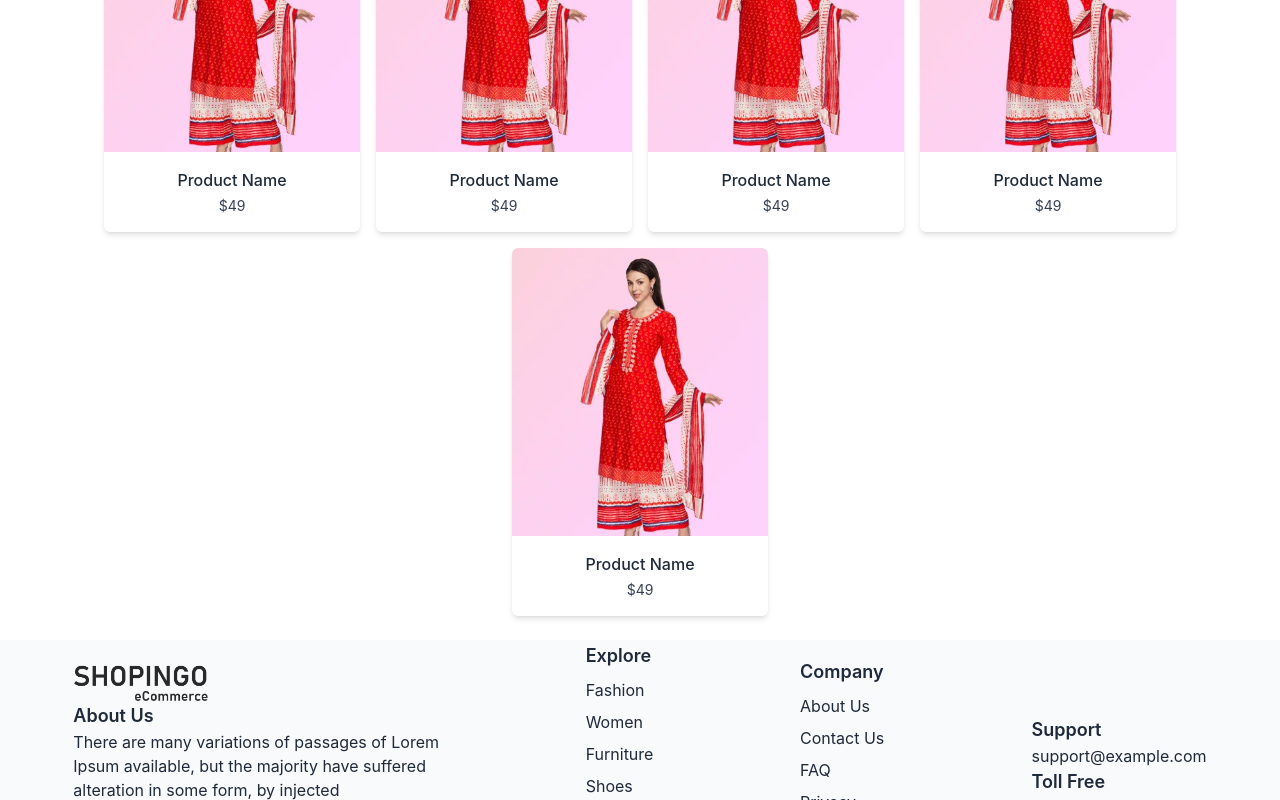
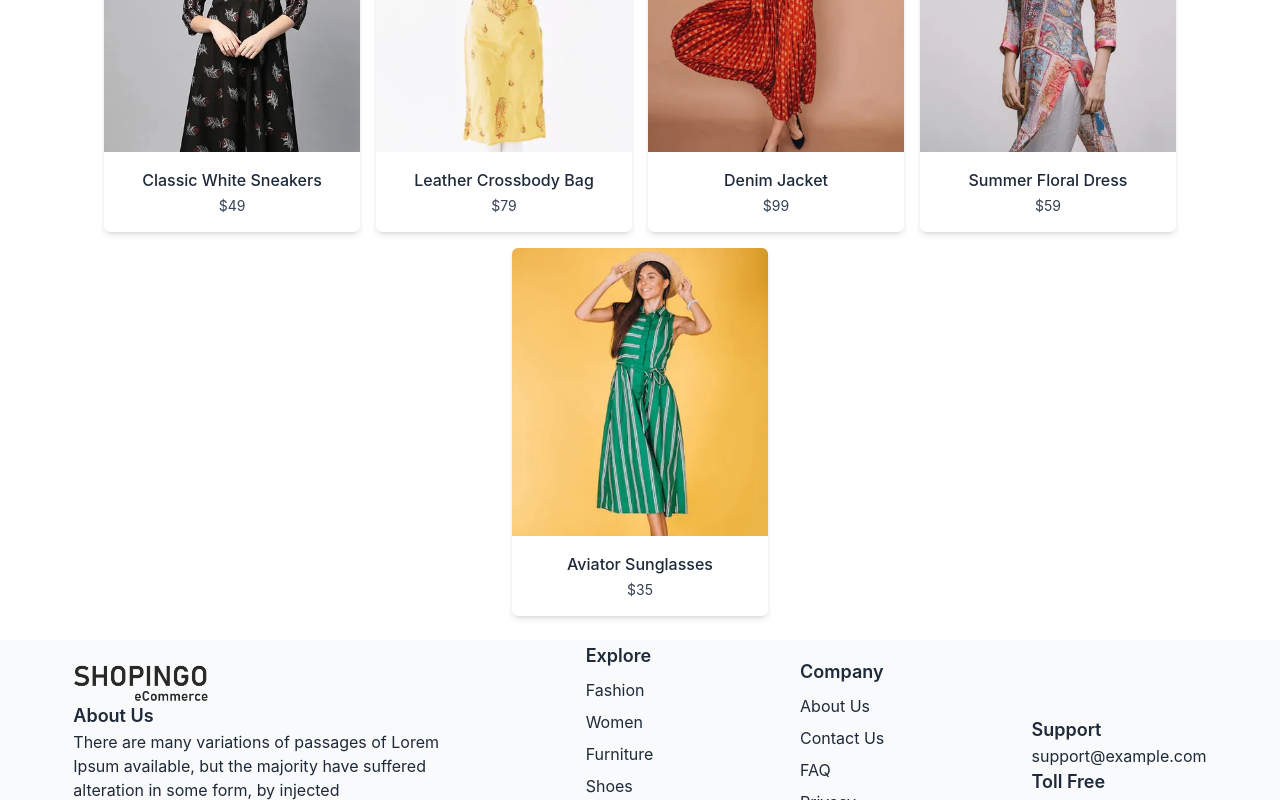
Before and after one commit to rizwanjs/reactTemplate00001, a React (Vite) app: page / in a window 1280 px wide. Shown: the part 824-1624 px from the top of the page. Built offline with nearby package versions, Linux system fonts and the light colour scheme.

Commit message:
feat: hardcode featured products with assets images and pass props to ProductCard

```diff
--- a/src/Components/Featured Product/featuredproduct.jsx
+++ b/src/Components/Featured Product/featuredproduct.jsx
@@ -1,7 +1,21 @@
 import React from 'react'
 import ProductCard from '../Product Card/productcard'
 
-const featuredproduct = () => {
+import img1 from '../../assets/01.webp'
+import img2 from '../../assets/02.webp'
+import img3 from '../../assets/03.webp'
+import img4 from '../../assets/04.webp'
+import img5 from '../../assets/05.webp'
+
+const products = [
+    { id: 1, image: img1, name: 'Classic White Sneakers', price: '49' },
+    { id: 2, image: img2, name: 'Leather Crossbody Bag', price: '79' },
+    { id: 3, image: img3, name: 'Denim Jacket', price: '99' },
+    { id: 4, image: img4, name: 'Summer Floral Dress', price: '59' },
+    { id: 5, image: img5, name: 'Aviator Sunglasses', price: '35' },
+]
+
+const FeaturedProduct = () => {
     return (
         <div>
 
@@ -11,16 +25,18 @@ const featuredproduct = () => {
             </div>
 
             <div className="flex flex-wrap justify-center gap-4 mt-4">
-                <ProductCard />
-                <ProductCard />
-                <ProductCard />
-                <ProductCard />
-                <ProductCard />
-
+                {products.map((product) => (
+                    <ProductCard
+                        key={product.id}
+                        image={product.image}
+                        name={product.name}
+                        price={product.price}
+                    />
+                ))}
             </div>
 
         </div>
     )
 }
 
-export default featuredproduct
+export default FeaturedProduct
```
Also changed, not shown: 1 other file (tests, documents, lock files or other folders).
